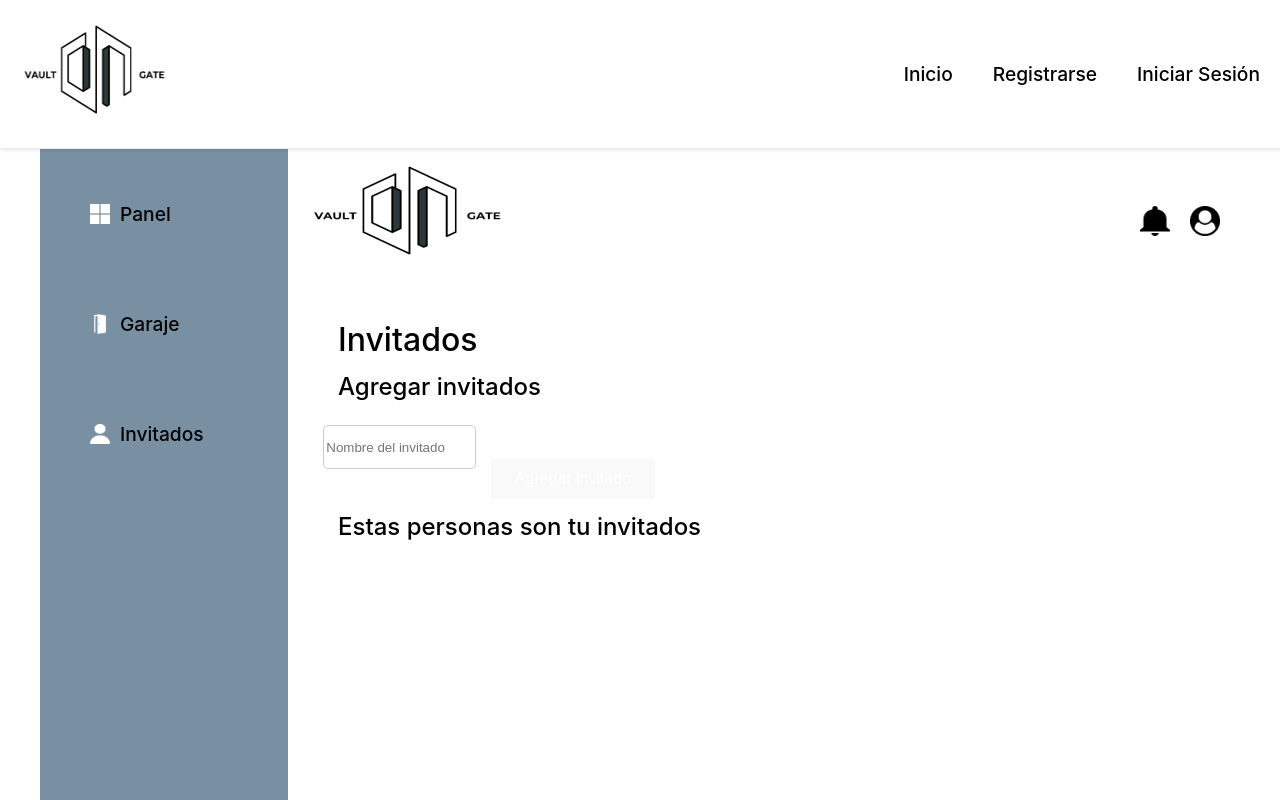
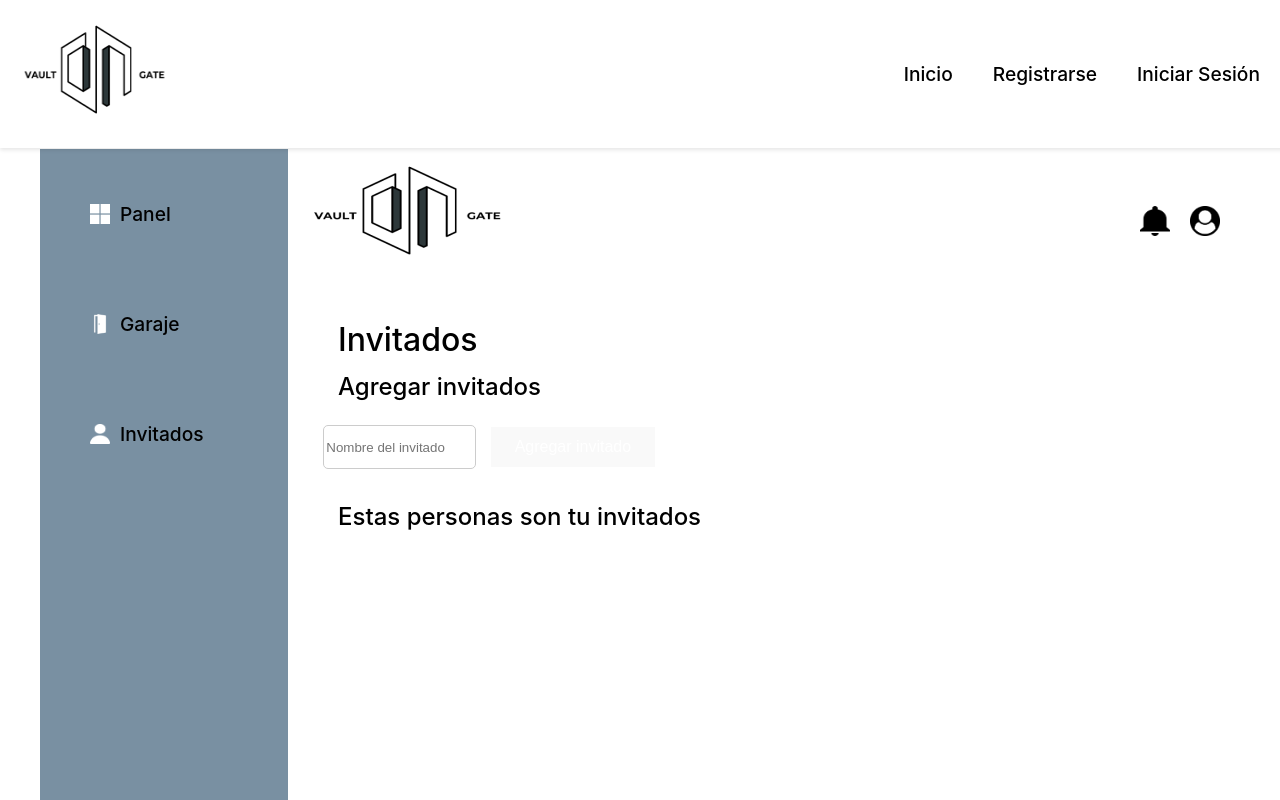
Before and after one commit to Ricky1029/integradora, a React (Vite) app: page /guests in a window 1280 px wide. Shown: the top 800 px of the page. Built offline with nearby package versions, Linux system fonts and the light colour scheme.

Commit message:
"Adjust button styles in dashboard.css"

```diff
--- a/src/Pages/Dashboard/dashboard.css
+++ b/src/Pages/Dashboard/dashboard.css
@@ -91,7 +91,9 @@
       .right{
         button{
           width: 120%;
-          height: 40px;
+          height: 40px; /* Ajusta el height para que coincida con el input */
+          margin-top: 2px; /* Elimina el margen superior */
+          margin-bottom: 0; /* Elimina el margen inferior */
           color: white;
           cursor: pointer;
         }
```
